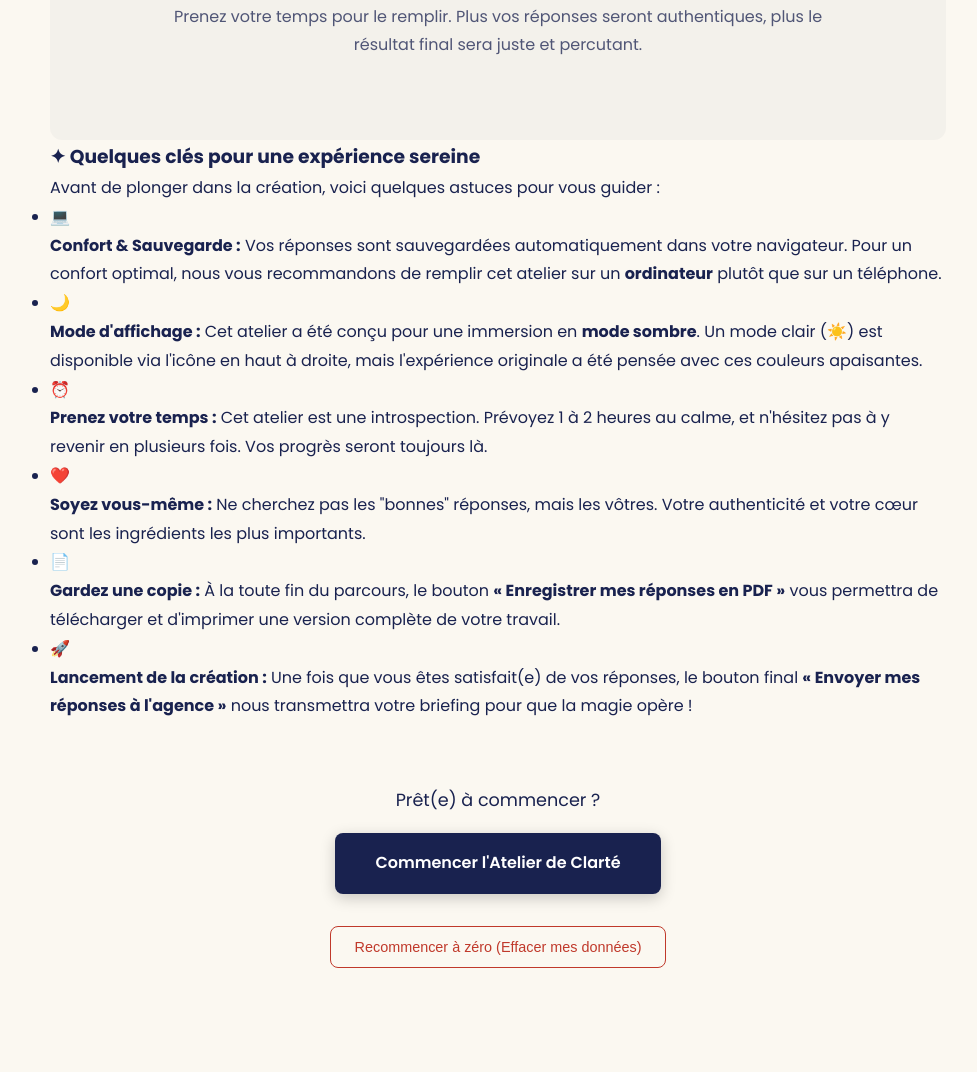
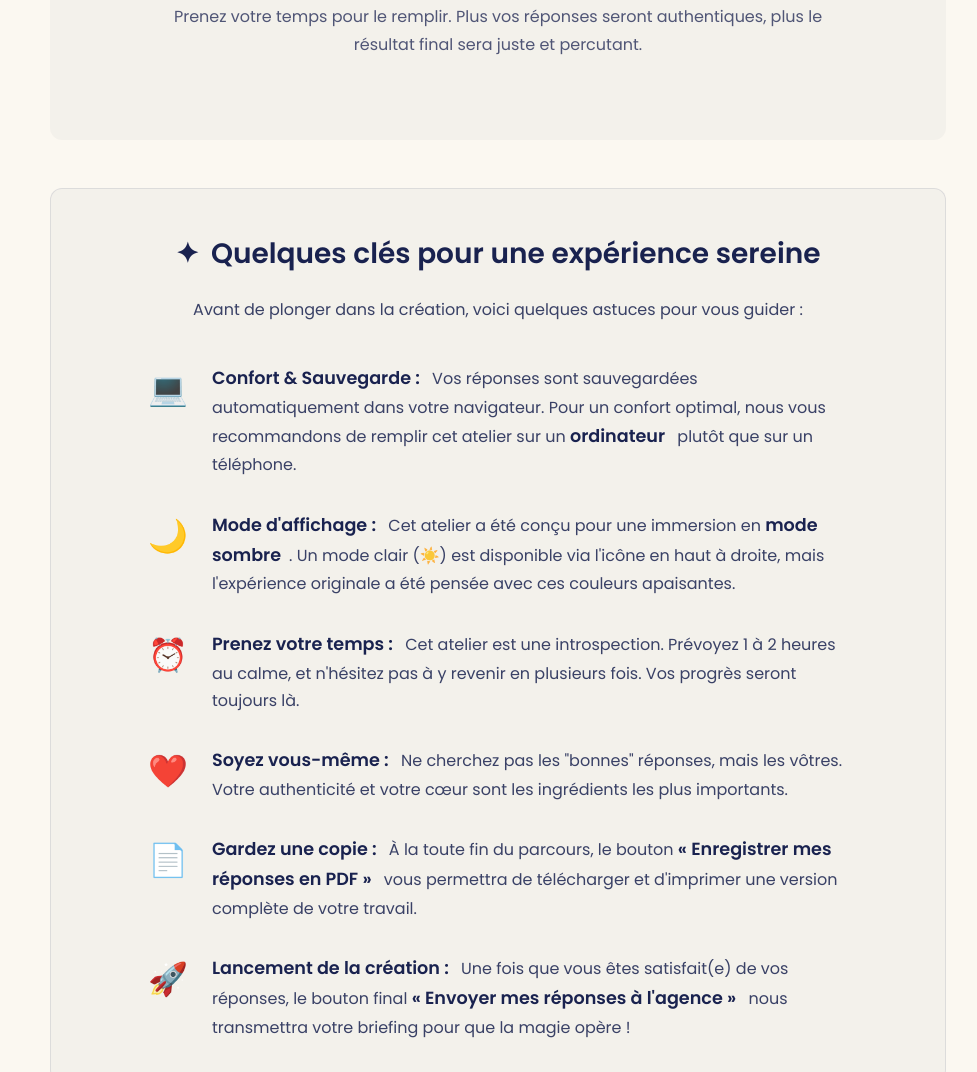
Before and after one commit to Clartem-agency/atelier-clarte-dev-perso, a plain HTML site: page index.html in a window 1280 px wide. Shown: the part 2661-3733 px from the top of the page, without its empty margins (142-1119 px from the left). Drawn offline with nearby package versions, Linux system fonts and the light colour scheme.

Commit message:
Update style.css

```diff
--- a/style.css
+++ b/style.css
@@ -1140,6 +1140,78 @@ body {
     display: none; /* Caché par défaut */
 }
 
+
+
+/* --- STYLES POUR LE GUIDE D'UTILISATION --- */
+.user-guide-box {
+    margin-top: 3rem;
+    padding: 2.5rem;
+    border-radius: 12px;
+    border: 1px solid var(--border-color);
+    background: var(--background-accent);
+}
+
+.user-guide-box h3 {
+    text-align: center;
+    font-size: 1.75rem;
+    font-weight: 600;
+    margin-bottom: 1rem;
+    display: flex;
+    align-items: center;
+    justify-content: center;
+    gap: 0.75rem;
+}
+
+.user-guide-box > p {
+    text-align: center;
+    max-width: 650px;
+    margin: 0 auto 2.5rem auto;
+    color: rgba(245, 239, 225, 0.8);
+}
+
+.guide-list {
+    list-style: none;
+    max-width: 700px;
+    margin: 0 auto;
+    padding: 0;
+    display: flex;
+    flex-direction: column;
+    gap: 2rem;
+}
+
+.guide-list li {
+    display: flex;
+    align-items: flex-start;
+    gap: 1.5rem;
+}
+
+.guide-icon {
+    font-size: 2rem;
+    margin-top: -0.25rem;
+}
+
+.guide-text {
+    line-height: 1.7;
+    color: rgba(245, 239, 225, 0.9);
+}
+
+
+/* -- NOUVELLE RÈGLE CORRIGÉE -- */
+.guide-text strong {
+    display: inline; /* <-- On le remet en mode "mot normal" */
+    font-weight: 600;
+    color: var(--cream);
+    font-size: 1.1rem;
+    margin-right: 0.5rem; /* On ajoute un petit espace après le titre */
+}
+
+html[data-theme="light"] .user-guide-box > p,
+html[data-theme="light"] .guide-text {
+    color: rgba(25, 34, 79, 0.85);
+}
+
+
+
 /* --- STYLES SPÉCIFIQUES POUR L'IMPRESSION PDF --- */
 @media print {
     #vertical-nav, #save-status, .cta-button, .cta-button-secondary, .cta-button-tertiary, input[type="file"], .file-reselect-info, #clear-data-button, #save-pdf-button, #generate-report-button, .steps-list, .premium-feature-box, .personalization-input, #theme-switcher { display: none !important; }
```
